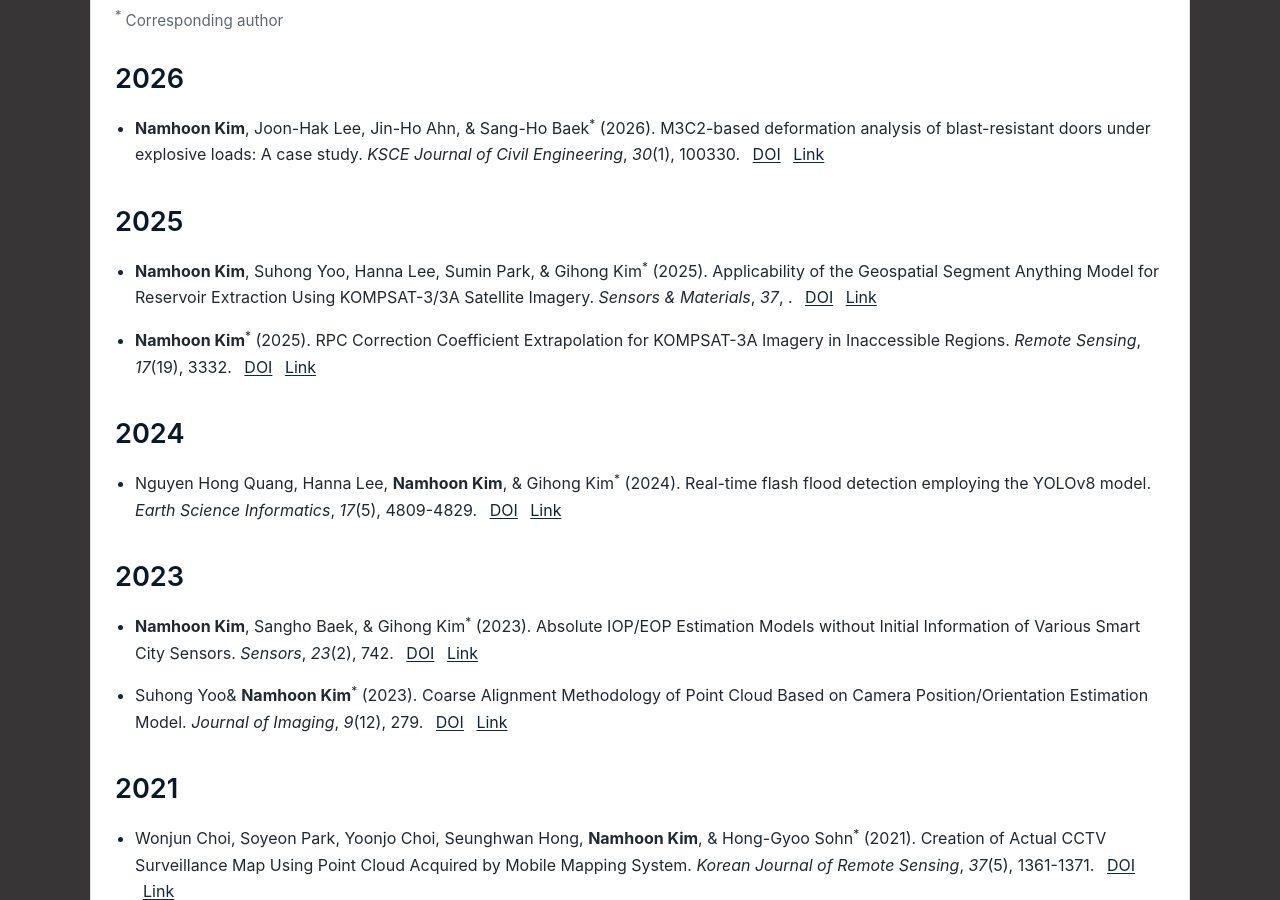
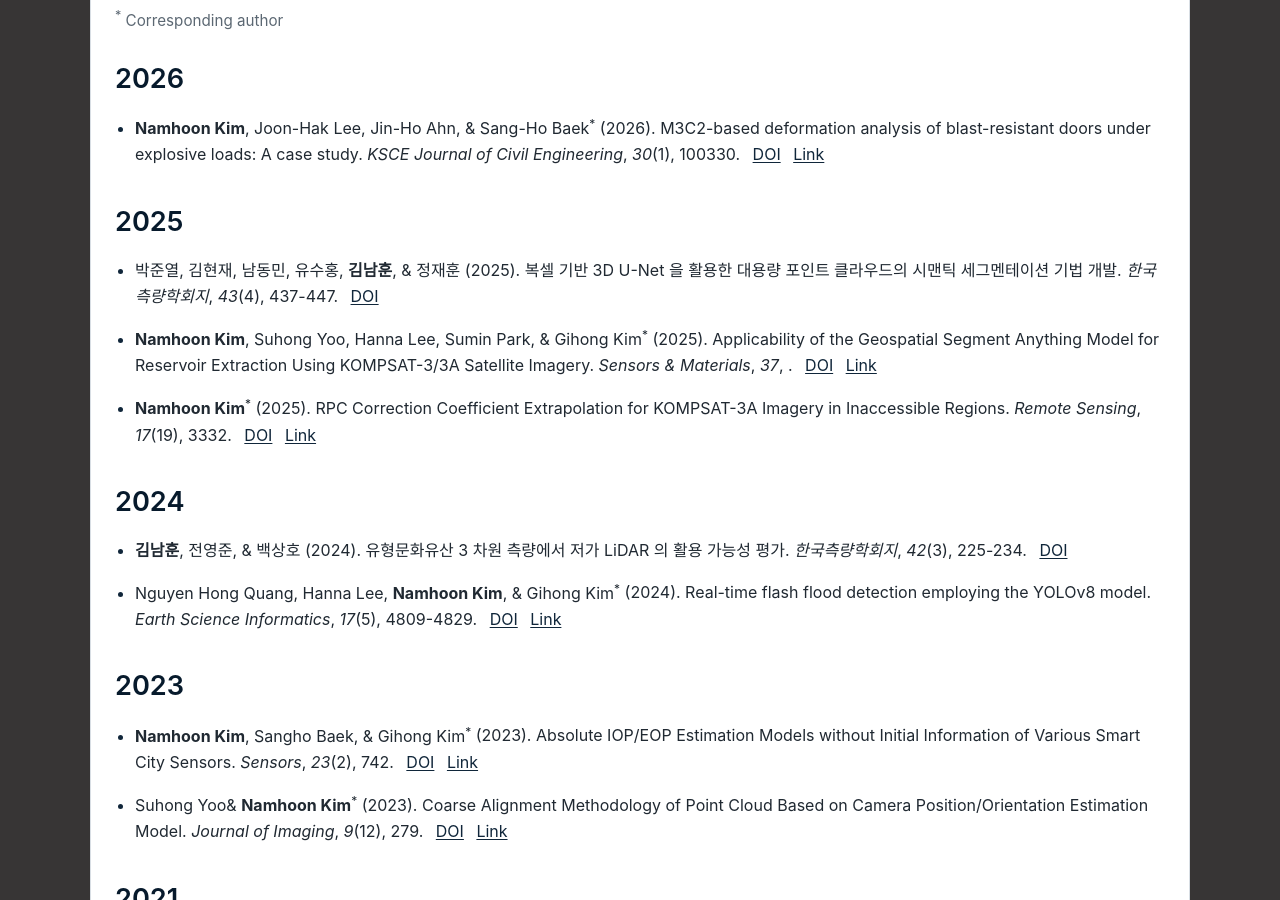
Before and after one commit to PRSG-Lab/prsg-lab.github.io, a Jekyll site: the page built from publications.md, in a window 1280 px wide and 900 px high, scrolled down 366 px. Built offline with Jekyll 4.4.1, drawn with Linux system fonts in a browser that asks for light colours; some web fonts are replaced.

Commit message:
Add files via upload

```diff
--- a/_data/publications.bib
+++ b/_data/publications.bib
@@ -202,3 +202,26 @@ ABSTRACT = {This paper exploits an effective water extraction method using SAR i
 DOI = {10.3390/s150306652},
 corresponding = {Hong-Gyoo Sohn}
 }
+
+
+@article{박준열2025복셀,
+  title={복셀 기반 3D U-Net 을 활용한 대용량 포인트 클라우드의 시맨틱 세그멘테이션 기법 개발},
+  author={박준열 and 김현재 and 남동민 and 유수홍 and 김남훈 and 정재훈},
+  journal={한국측량학회지},
+  volume={43},
+  number={4},
+  pages={437--447},
+  year={2025},
+  doi = {10.7848/ksgpc.2025.43.4.437}
+}
+
+@article{김남훈2024유형문화유산,
+  title={유형문화유산 3 차원 측량에서 저가 LiDAR 의 활용 가능성 평가},
+  author={김남훈 and 전영준 and 백상호},
+  journal={한국측량학회지},
+  volume={42},
+  number={3},
+  pages={225--234},
+  year={2024},
+  doi = {https://doi.org/10.7848/ksgpc.2024.42.3.225}
+}
--- a/_data/publications.yml
+++ b/_data/publications.yml
@@ -45,6 +45,22 @@
   link: "https://sensors.myu-group.co.jp/article.php?ss=5539"
   type: "journal"
 - authors:
+    - name: "박준열"
+    - name: "김현재"
+    - name: "남동민"
+    - name: "유수홍"
+    - name: "김남훈"
+    - name: "정재훈"
+  year: 2025
+  title: "복셀 기반 3D U-Net 을 활용한 대용량 포인트 클라우드의 시맨틱 세그멘테이션 기법 개발"
+  journal: "한국측량학회지"
+  volume: "43"
+  issue: "4"
+  pages: "437-447"
+  doi: "10.7848/ksgpc.2025.43.4.437"
+  link: ""
+  type: "journal"
+- authors:
     - name: "Nguyen Hong Quang"
     - name: "Hanna Lee"
     - name: "Namhoon Kim"
@@ -58,6 +74,19 @@
   pages: "4809-4829"
   doi: "10.1007/s12145-024-01428-x"
   link: "https://link.springer.com/article/10.1007/s12145-024-01428-x"
+  type: "journal"
+- authors:
+    - name: "김남훈"
+    - name: "전영준"
+    - name: "백상호"
+  year: 2024
+  title: "유형문화유산 3 차원 측량에서 저가 LiDAR 의 활용 가능성 평가"
+  journal: "한국측량학회지"
+  volume: "42"
+  issue: "3"
+  pages: "225-234"
+  doi: "10.7848/ksgpc.2024.42.3.225"
+  link: ""
   type: "journal"
 - authors:
     - name: "Suhong Yoo"
```
Also changed, not shown: Gemfile.lock (added).
